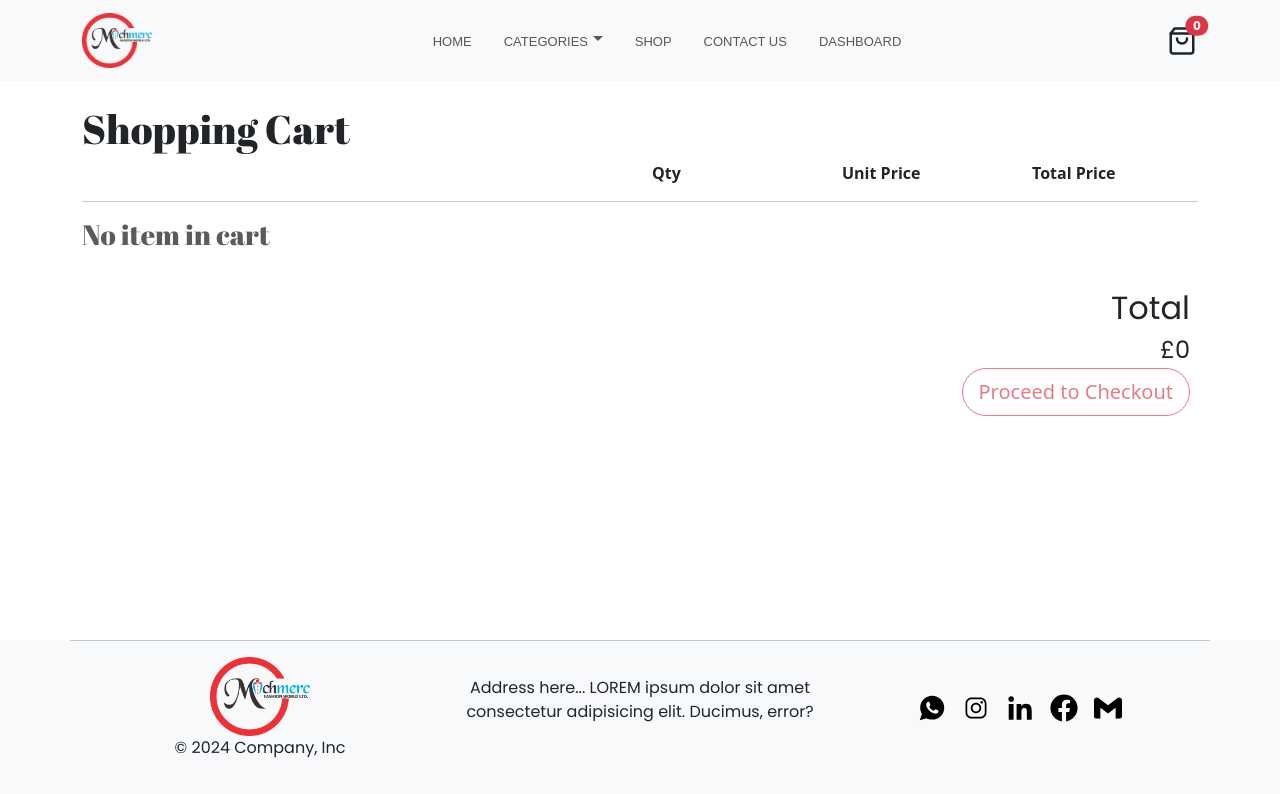
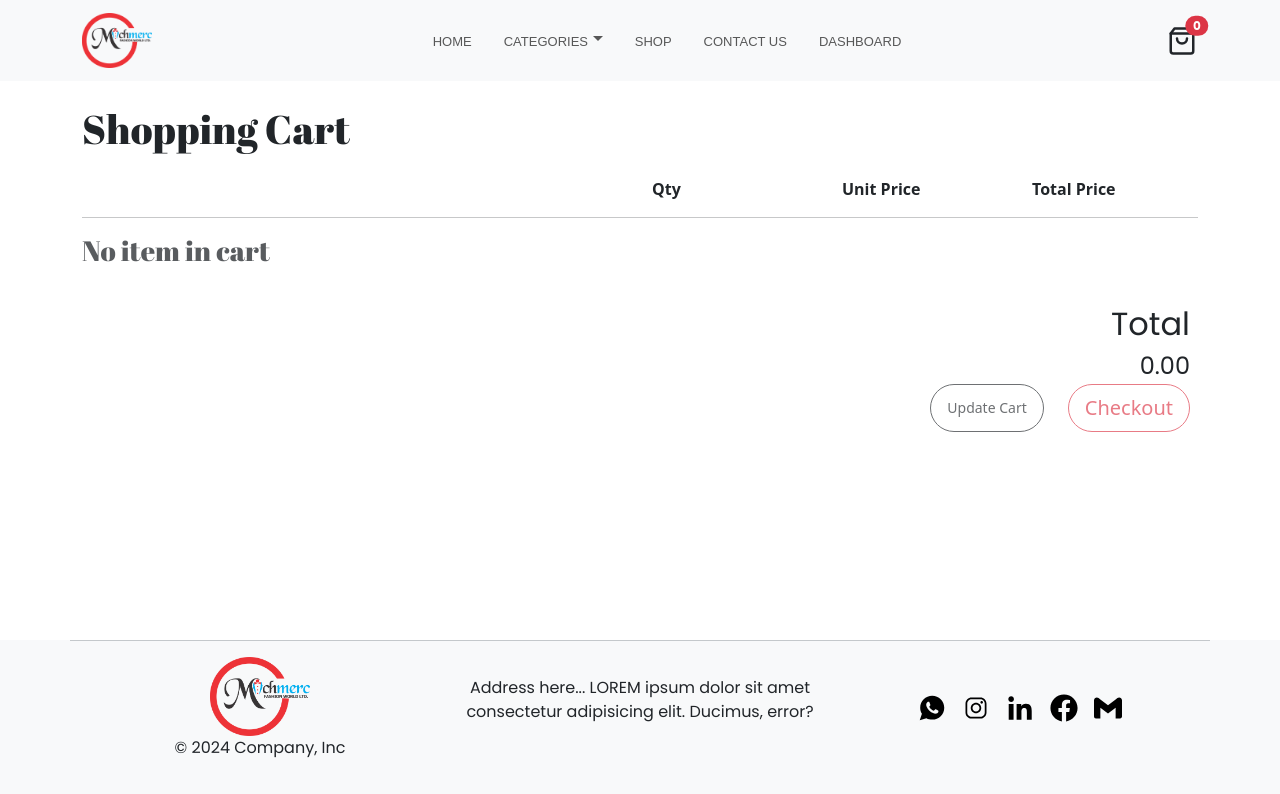
Before and after one commit to Shearlonil/mich-merc-fashion, a React (Vite) app: page /cart in a window 1280 px wide. Shown: the top 794 px of the page. Built offline with nearby package versions, Linux system fonts and the light colour scheme.

Commit message:
shopping cart impl update

```diff
--- a/src/Routes/Cart.jsx
+++ b/src/Routes/Cart.jsx
@@ -1,5 +1,6 @@
 import React, { useEffect, useState } from "react";
 import { useNavigate } from "react-router-dom";
+import numeral from "numeral";
 import { useCart } from "../app-context/cart-context";
 import ImageComponent from "../Components/ImageComponent";
 import ConfirmDialogComp from "../Components/ConfirmDialogComp";
@@ -20,7 +21,10 @@ const Cart = () => {
     setTotal(
       cart.reduce(
         (accumulator, currentVal) =>
-          accumulator + currentVal.qty * currentVal.price,
+          numeral(currentVal.qty)
+            .multiply(currentVal.price)
+            .add(accumulator)
+            .value(),
         0
       )
     );
@@ -39,7 +43,7 @@ const Cart = () => {
       <h1 className="mt-4">Shopping Cart</h1>
 
       {/* only display in md. Never display in mobile view */}
-      <div className="d-none d-md-block">
+      <div className="d-none d-md-block mt-4">
         <div className="row mb-2">
           <div className="col-md-6 col-12"></div>
           <div className="col-md-2 col-4 fw-bold">Qty</div>
@@ -63,7 +67,7 @@ const Cart = () => {
                       height={"100px"}
                     />
                     <div className="ms-3">
-                      <p className="fw-bold mb-1">{title}</p>
+                      <p className="fw-bold mb-2">{title}</p>
                       <button
                         className={`btn btn-sm btn-outline-danger px-3 rounded-pill`}
                         onClick={() => navigate("checkout")}
@@ -83,9 +87,8 @@ const Cart = () => {
 
                 <div className="col-md-2 col-4">{qty}</div>
                 <div className="col-md-2 col-4">£{price}</div>
-                {/* <div className="col-md-2 col-4 fw-bold">£{price * qty}</div> */}
                 <div className="col-md-2 col-4 fw-bold">
-                  {numeral(price).multiply(4)}
+                  {numeral(qty).multiply(price).format("£0,0.00")}
                 </div>
               </div>
               <hr />
@@ -151,16 +154,27 @@ const Cart = () => {
       <div className="my-3 text-end p-2">
         <div className="text-end">
           <p className="m-0 fs-2">Total</p>
-          <span className="fs-4">£{total}</span>
+          <span className="fs-4">{numeral(total).format("£0,0.00")}</span>
         </div>
+        <div className="d-flex gap-4 justify-content-end">
+          <button
+            className={`btn btn-sm btn-outline-dark px-3 rounded-pill ${
+              cart.length > 0 ? "" : "disabled"
+            }`}
+            onClick={() => navigate("checkout")}
+          >
+            Update Cart
+          </button>
+
           <button
             className={`btn btn-lg btn-outline-danger px-3 rounded-pill ${
               cart.length > 0 ? "" : "disabled"
             }`}
             onClick={() => navigate("checkout")}
           >
-          Proceed to Checkout
+            Checkout
           </button>
+        </div>
       </div>
       <ConfirmDialogComp
         show={showModal}
```
Lines whose indentation alone changed are shown as unchanged.
